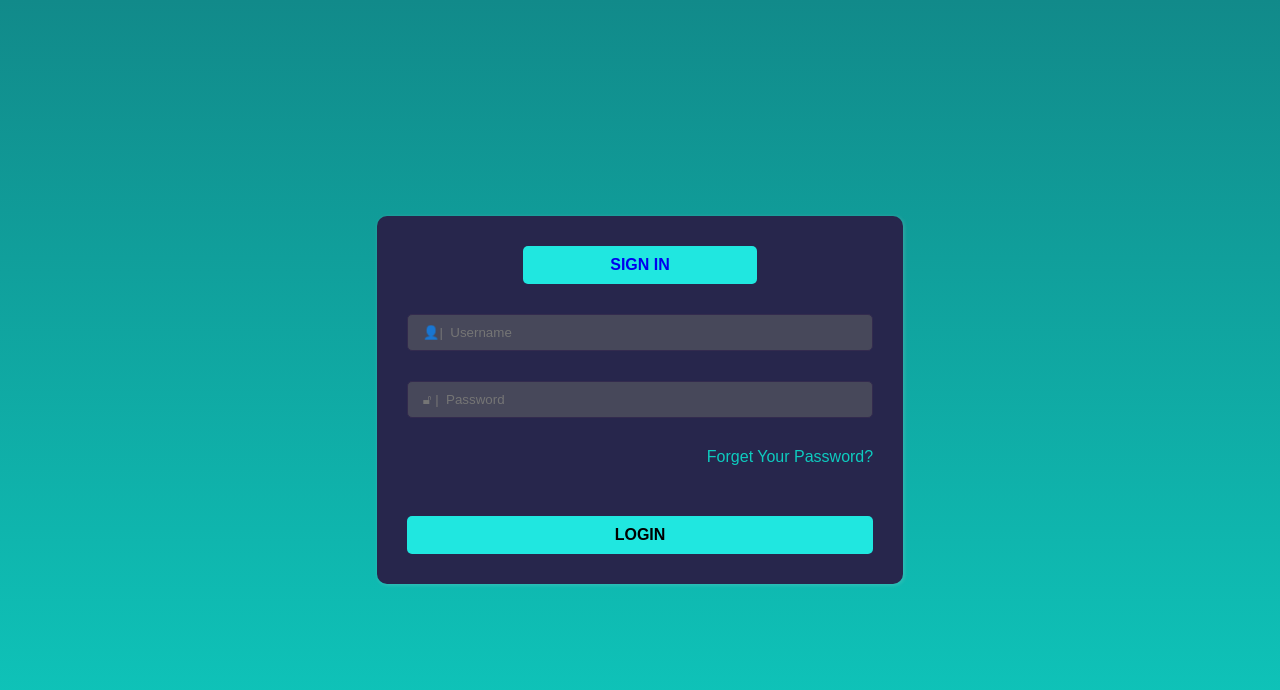
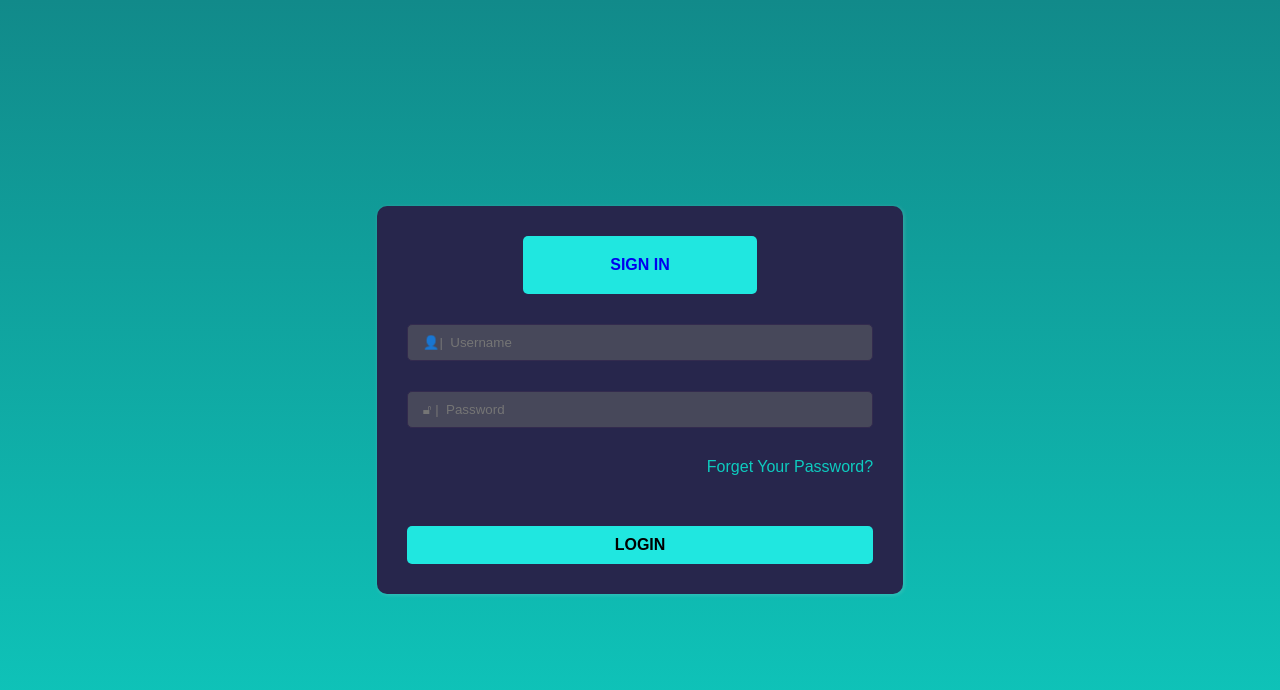
Before and after one commit to satyam-kumar94/LoginSystem, a React (Create React App) app: page /login in a window 1280 px wide. Shown: the top 690 px of the page. Built offline with nearby package versions, Linux system fonts and the light colour scheme; no server answers.

Commit message:
login border update

```diff
--- a/src/components/Login/Login.module.css
+++ b/src/components/Login/Login.module.css
@@ -26,6 +26,7 @@
 }
 p{
   margin-left: 300px;
+  background-color: #27264c;
 }
 p:hover {
   cursor: pointer;
@@ -45,6 +46,7 @@ p:hover {
   text-align: center;
 }
 
+
 .header button {
   display: block;
   margin-left: auto;
@@ -52,11 +54,11 @@ p:hover {
   outline: none;
   border: none;
   background-color: #20e7e0;
-  color: rgb(166, 9, 9);
+  color: rgb(235, 235, 68);
   border-radius: 5px;
   font-weight: bold;
   font-size: 1rem;
-  padding: 10px 16px;
+  padding: 20px 16px;
   width: 50%;
   transition: 100ms;
   cursor: pointer;
@@ -94,5 +96,5 @@ p:hover {
 
 .footer p {
   font-weight: 700;
-  color: #000;
+  color: #f9f2f2;
 }
```
